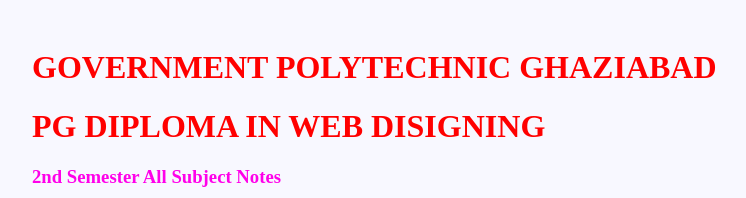
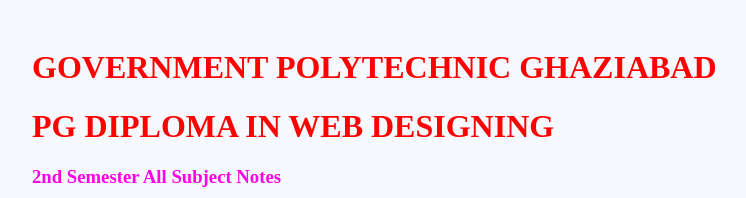
Before and after one commit to Amitkumar945629/2nd-semester-class-notes, a plain HTML site: page index.html in a window 1280 px wide. Shown: the top 198 px of the page, without its empty margins (116-862 px from the left). Drawn offline with Linux system fonts and the light colour scheme.

Commit message:
Update index.html

```diff
--- a/index.html
+++ b/index.html
@@ -11,7 +11,7 @@
 <body>
     <div>
     <h1 style="color: red;">GOVERNMENT POLYTECHNIC GHAZIABAD</h1>
-    <h1 style="color: rgb(255, 0, 0);">PG DIPLOMA IN WEB DISIGNING</h1>
+    <h1 style="color: rgb(255, 0, 0);">PG DIPLOMA IN WEB DESIGNING</h1>
     <h3 style="color: rgb(255, 0, 234);">2nd Semester All Subject Notes</h3>
     <p style="color: rgb(115, 255, 0);"><b>Php Notes Download :-</b></p>
     <a href="./PHP NOTES CHAT.pdf">Php Notes Click Here...</a>
```
